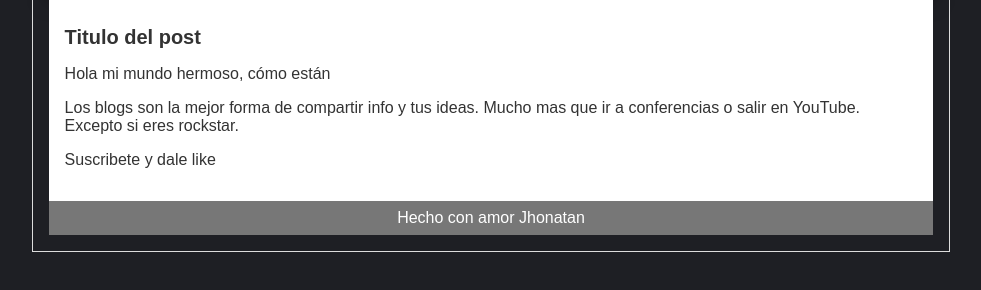
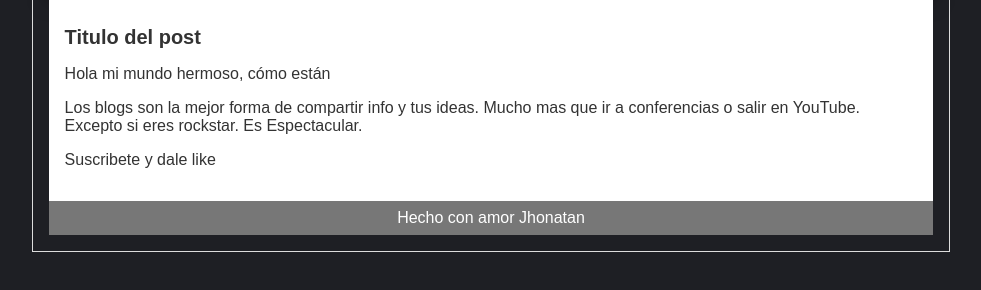
Before and after one commit to jcastrillong/course-git, a plain HTML site: page index.html in a window 1280 px wide. Shown: the part 64-354 px from the top of the page, without its empty margins (149-1130 px from the left). Drawn offline with Linux system fonts and the light colour scheme.

```diff
--- a/index.html
+++ b/index.html
@@ -25,7 +25,7 @@
 					y tus ideas. Mucho mas
 					que ir a conferencias o
 					salir en YouTube. Excepto
-					si eres rockstar.
+					si eres rockstar. Es Espectacular.
 				</p>
 				<p>Suscribete y dale like</p>
 			</div>
```
